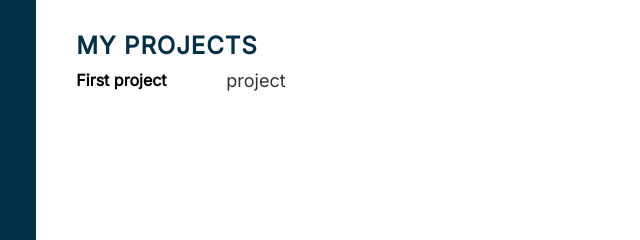
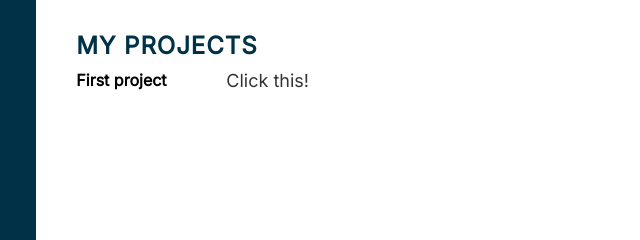
Before and after one commit to artemlakatun/cv_site_card, a plain HTML site: page CV/index.html in a window 1280 px wide. Shown: the part 1096-1336 px from the top of the page, 437-1077 px from the left. Drawn offline with nearby package versions, Linux system fonts and the light colour scheme.

Commit message:
feat: add first project (214 str)

```diff
--- a/CV/index.html
+++ b/CV/index.html
@@ -211,7 +211,7 @@
             <div class="box1">
                 <h4>First project</h4>
                 <div class="percent">
-                    <a class="project_link" href="#">project</a>
+                    <a class="project_link" href="https://artemlakatun.github.io/NeonWebSite/">Click this!</a>
                 </div>
             </div>
         </div>
```
